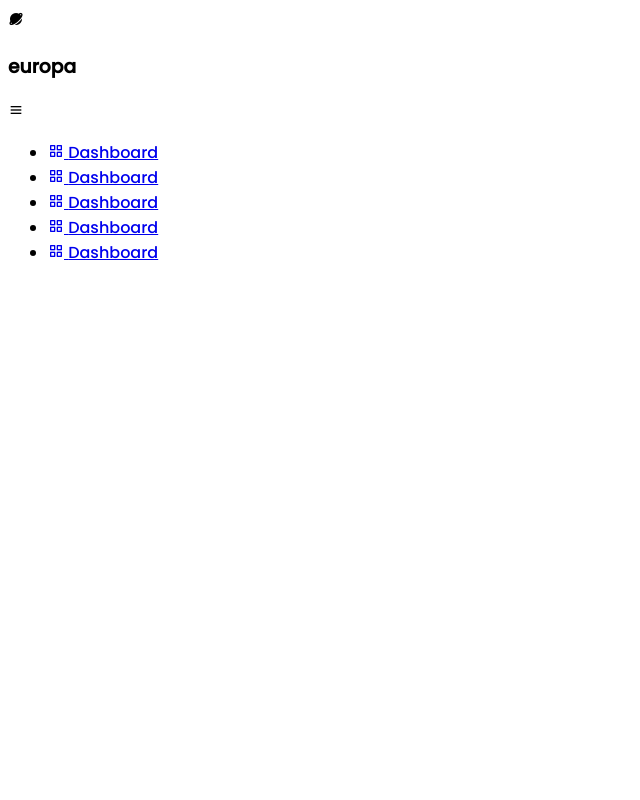
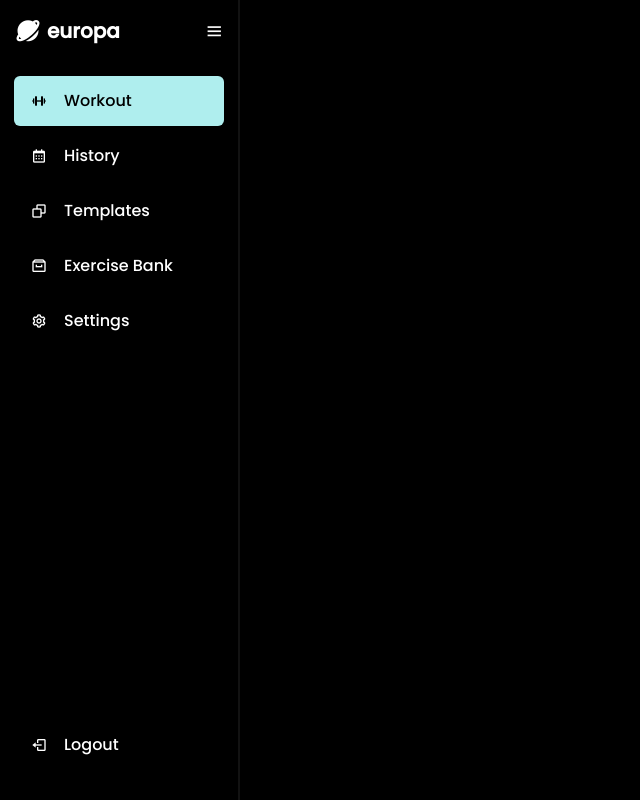
Before and after one commit to marcusciobanu/ProgrammingProject, a Django app: page /dashboard/ in a window 1280 px wide. Shown: the whole page, without its empty margins (0-640 px from the left). Run offline with Django 4.2, Linux system fonts and the light colour scheme.

Commit message:
Finished sidebar and base file for dashboard.

```diff
--- a/accounts/templates/login/login.html
+++ b/accounts/templates/login/login.html
@@ -1,6 +1,6 @@
 {% extends "accounts/base.html" %}
 {% load static %}
-{% block title %}Login to account{% endblock %}
+{% block title %}~ login{% endblock %}
 {% block style %}{% static 'login/styles/login.css' %}{% endblock %}
 {% block content %}
 <body>
--- a/accounts/templates/register/register.html
+++ b/accounts/templates/register/register.html
@@ -1,6 +1,6 @@
 {% extends 'accounts/base.html' %}
 {% load static %}
-{% block title %}Register for an account{% endblock %}
+{% block title %}~ register{% endblock %}
 {% block style %}{% static 'register/styles/register.css' %}{% endblock %}
 {% block content %}
 <div class="wrapper">
--- a/dashboard/static/dashboard/styles/dashboard.css
+++ /dev/null
@@ -1,5 +0,0 @@
-@import url('https://fonts.googleapis.com/css2?family=Poppins:wght@500&display=swap');
-
-* {
-    font-family: 'Poppins', sans-serif;
-}
--- /dev/null
+++ b/global/static/styles/sidebar.css
@@ -0,0 +1,159 @@
+@import url('https://fonts.googleapis.com/css2?family=Poppins:wght@500&display=swap');
+
+*{
+    margin: 0;
+    padding: 0;
+    box-sizing: border-box;
+    font-family: 'Poppins', sans-serif;
+}
+
+body{
+    min-height: 100vh;
+    background-color: black;
+}
+
+.sidebar{
+    position: fixed;
+    top: 0;
+    left: 0;
+    width: 80px;
+    height: 100%;
+    background: rgba(0, 0, 0, .5);
+    backdrop-filter: blur(5px);
+    border-right: 2px solid rgba(255, 255, 255, 0.07);
+    padding: 6px 14px;
+    transition: .5s ease;
+}
+
+.sidebar.active{
+    width: 240px;
+}
+
+.sidebar .logo-content .logo{
+    display: flex;
+    align-items: center;
+    color: white;
+    height: 50px;
+    pointer-events: none;
+    opacity: 0;
+    transition: .3s ease;
+}
+
+.sidebar.active .logo-content .logo{
+    transition-delay: .1s;
+    opacity: 1;
+}
+
+.logo-content .logo i{
+    font-size: 28px;
+    margin-right: 5px;
+}
+
+.logo-content .logo h3{
+    font-size: 20px;
+}
+
+.sidebar #button{
+    position: absolute;
+    top: 6px;
+    left: 50%;
+    transform: translateX(-50%);
+    color: white;
+    font-size: 20px;
+    width: 50px;
+    height: 50px;
+    text-align: center;
+    line-height: 50px;
+}
+
+.sidebar.active #button{
+    left: 90%;
+}
+
+.sidebar ul{
+    margin-top: 20px;
+}
+
+.sidebar ul li{
+    position: relative;
+    width: 100%;
+    height: 50px;
+    list-style: none;
+    margin: 5px 0;
+    line-height: 50px;
+}
+
+.sidebar ul li a{
+    display: flex;
+    align-items: center;
+    color: white;
+    text-decoration: none;
+    border-radius: 6px;
+    white-space: nowrap;
+    transition: .1s ease;
+}
+
+.sidebar ul li a:hover{
+    background: rgba(255, 255, 255, .1);
+}
+
+.sidebar ul .list-item.active a{
+    background: #afeeee;
+    color: black;
+}
+
+.sidebar ul li i{
+    min-width: 50px;
+    height: 50px;
+    text-align: center;
+    line-height: 50px;
+}
+
+.sidebar .links-name{
+    opacity: 0;
+    pointer-events: none;
+    transition: opacity .3s ease;
+}
+
+.sidebar.active .links-name{
+    opacity: 1;
+    pointer-events: auto;
+}
+
+.sidebar .list-logout{
+    position: absolute;
+    bottom: 0;
+    margin: 15px 0;
+    width: 82%;
+}
+
+.sidebar.active .list-logout{
+    width: 89%;
+}
+
+.sidebar ul li .tooltip{
+    position: absolute;
+    top: 0;
+    left: 130px;
+    transform: translate(-50%,-50%);
+    width: 122px;
+    height: 35px;
+    background: #afeeee;
+    color: black;
+    border-radius: 6px;
+    box-shadow: 0 5px 10px rgba(0, 0, 0, .2);
+    text-align: center;
+    line-height: 35px;
+    pointer-events: none;
+    opacity: 0;
+}
+
+.sidebar ul li:hover .tooltip{
+    transition: .5s ease;
+    top: 50%;
+    opacity: 1;
+}
+
+.sidebar.active ul li .tooltip{
+    display: none;
+}
--- a/global/templates/dashboard/base.html
+++ b/global/templates/dashboard/base.html
@@ -5,53 +5,69 @@
     <meta charset="UTF-8">
     <meta name="viewport" content="width=device-width, user-scalable=no, initial-scale=1.0, maximum-scale=1.0, minimum-scale=1.0">
     <meta http-equiv="X-UA-Compatible" content="ie=edge">
-    <title>{% block title %}home{% endblock %}</title>
-    <link rel="stylesheet" href="{% static 'dashboard/styles/dashboard.css' %}">
+    <title>{% block title %}~ control centre{% endblock %}</title>
+    <link rel="stylesheet" href="{% static 'styles/sidebar.css' %}">
     <link rel="stylesheet" href="{% block style %}{% endblock %}">
     <link href='{% block icon %}https://unpkg.com/boxicons@2.1.4/css/boxicons.min.css{% endblock %}' rel='stylesheet'>
 </head>
 <body>
-    <div class="sidebar">
+    <div class="sidebar active">
         <div class="logo-content">
             <div class="logo">
                 <i class='bx bxs-planet'></i>
                 <h3>europa</h3>
             </div>
-            <i class='bx bx-menu' id="button" ></i>
+            <i class='bx bx-menu' id="button"></i>
         </div>
         <ul class="list">
-            <li class="list-item">
+            <li class="list-item active">
                 <a href="#">
-                    <i class='bx bx-grid-alt' ></i>
-                    <span class="links-name">Dashboard</span>
+                    <i class='bx bx-dumbbell'></i>
+                    <span class="links-name">Workout</span>
+                    <span class="tooltip">Workout</span>
                 </a>
             </li>
             <li class="list-item">
                 <a href="#">
-                    <i class='bx bx-grid-alt' ></i>
-                    <span class="links-name">Dashboard</span>
+                    <i class='bx bx-calendar'></i>
+                    <span class="links-name">History</span>
+                    <span class="tooltip">History</span>
                 </a>
             </li>
             <li class="list-item">
                 <a href="#">
-                    <i class='bx bx-grid-alt' ></i>
-                    <span class="links-name">Dashboard</span>
+                    <i class='bx bx-copy'></i>
+                    <span class="links-name">Templates</span>
+                    <span class="tooltip">Templates</span>
                 </a>
             </li>
             <li class="list-item">
                 <a href="#">
-                    <i class='bx bx-grid-alt' ></i>
-                    <span class="links-name">Dashboard</span>
+                    <i class='bx bx-archive'></i>
+                    <span class="links-name">Exercise Bank</span>
+                    <span class="tooltip">Exercise Bank</span>
                 </a>
             </li>
             <li class="list-item">
                 <a href="#">
-                    <i class='bx bx-grid-alt' ></i>
-                    <span class="links-name">Dashboard</span>
+                    <i class='bx bx-cog'></i>
+                    <span class="links-name">Settings</span>
+                    <span class="tooltip">Settings</span>
+                </a>
+            </li>
+        </ul>
+        <ul class="list-logout">
+            <li class="list-logout">
+                <a href="#">
+                    <i class='bx bx-log-out'></i>
+                    <span class="links-name">Logout</span>
                 </a>
             </li>
         </ul>
     </div>
+    {% block content %}
+    {% endblock %}
+    <script src="{% static 'js/sidebar.js' %}"></script>
     <script src="{% block script %}{% endblock %}"></script>
 </body>
 </html>
```
Also changed, not shown: global/static/js/sidebar.js (added, +16 -0 lines), db.sqlite3.
